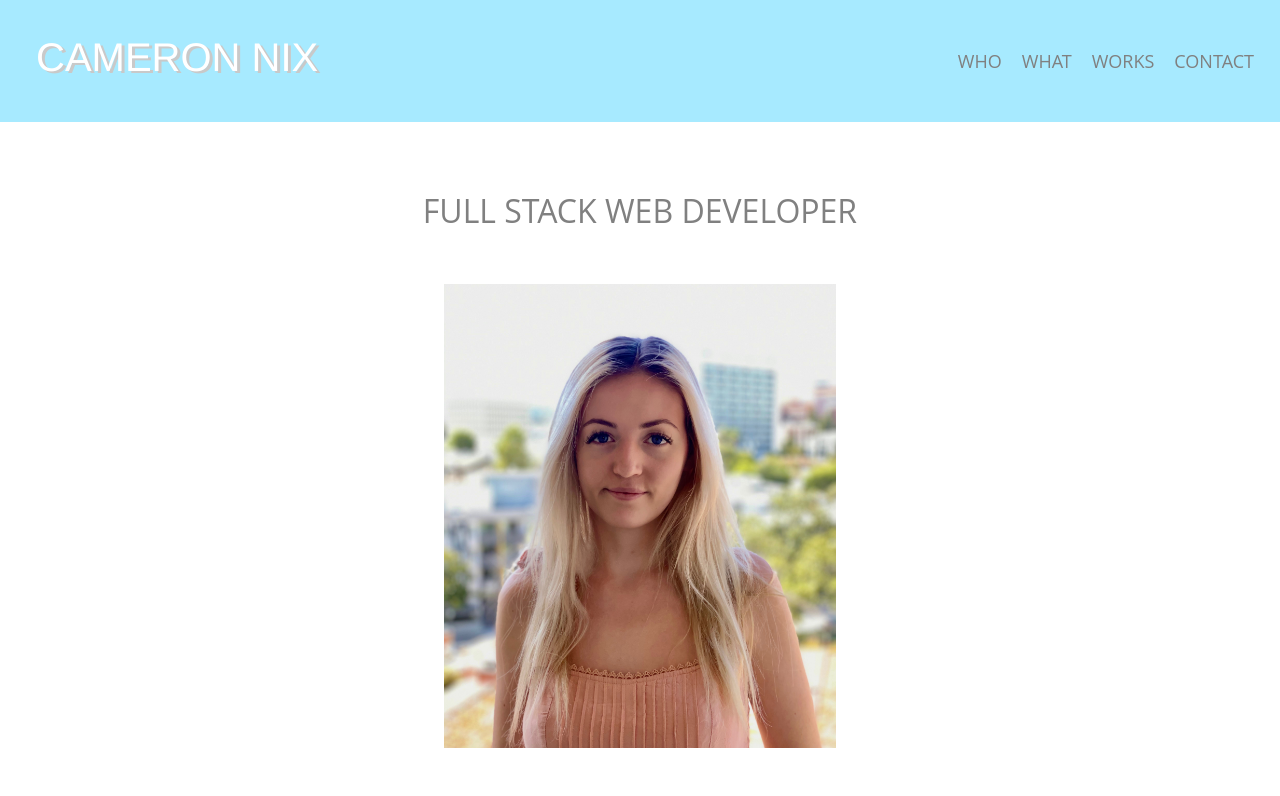
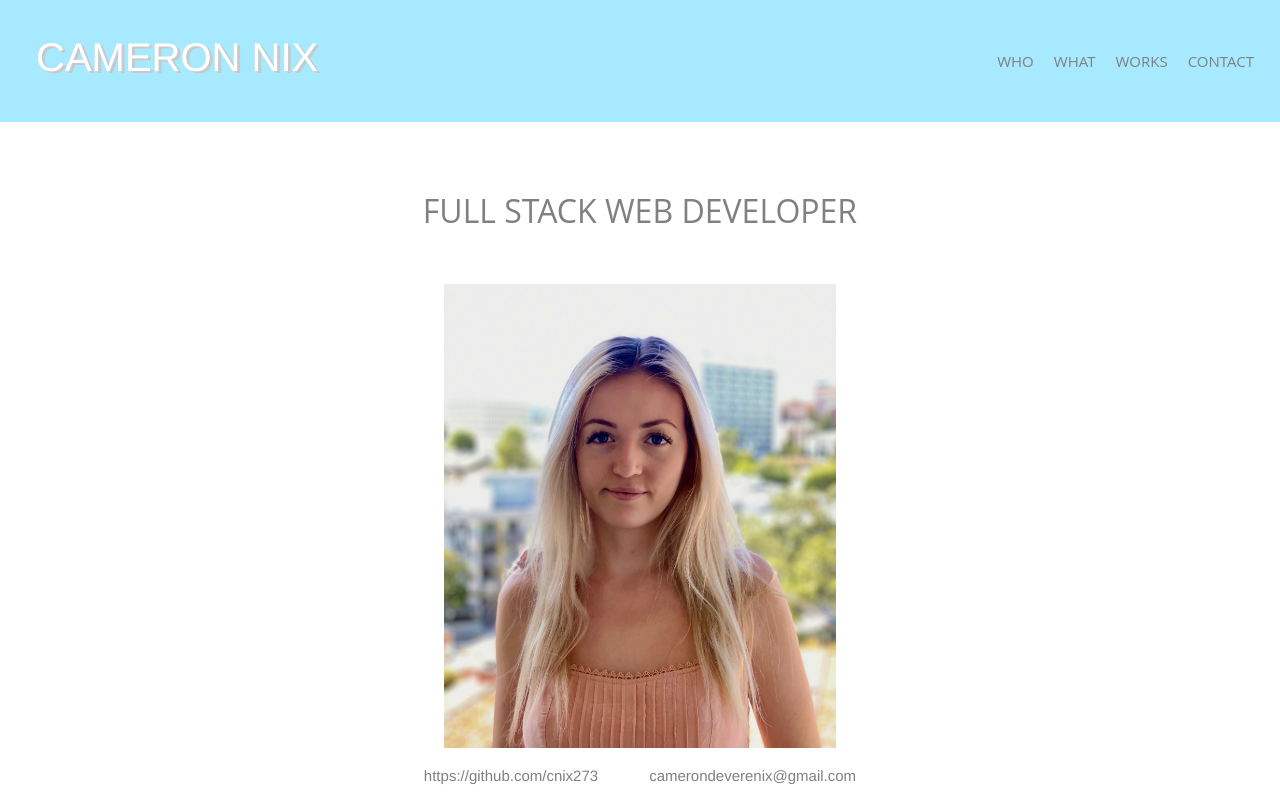
Before and after one commit to cnix273/react-portfolio, a React (Create React App) app: page / in a window 1280 px wide. Shown: the top 796 px of the page. Built offline with nearby package versions, Linux system fonts and the light colour scheme.

Commit message:
added email

```diff
--- a/src/components/About/index.js
+++ b/src/components/About/index.js
@@ -16,6 +16,8 @@
                 <div className="col-sm-12">
                     <img className="img-thumbnail" id="mainImage" src={profPic} alt="Cameron Nix headshot"/>
                     {/* <p>A solutions-driven software developer with a passion for creating beautiful &amp; scalable web applications built on JavaScript.</p> */}
+                    <p><a href="https://github.com/cnix273">https://github.com/cnix273</a> &emsp; &emsp; <a href="mailto:camerondeverenix@gmail.com">camerondeverenix@gmail.com</a></p>
+                    <br></br>
                     <p>An innovative &amp; solutions-driven software developer with a passion for creating beautiful, responsive &amp; scalable web applications.</p>
                     {/* <p>A life-long learner who finds joy in problem solving.</p> */}
                     <p>An enthusiastic &amp; driven UCLA graduate with a life-long affinity for architecting thoughtful, straightfoward solutions to complex problem.</p>
--- a/src/components/About/style.css
+++ b/src/components/About/style.css
@@ -30,9 +30,10 @@
 
     /* Display */
     display: block;
-    margin: 30px;
+    margin-top: 30px;
     margin-left: auto;
     margin-right: auto;
+
     width: 400px;
     height: auto!important;
 }
@@ -40,6 +41,12 @@
 p {
     padding: 15px;
     color: grey;
+}
+
+a {
+    color: grey!important;
+    font-size: 15px;
+
 }
 
 /* .links {
```
